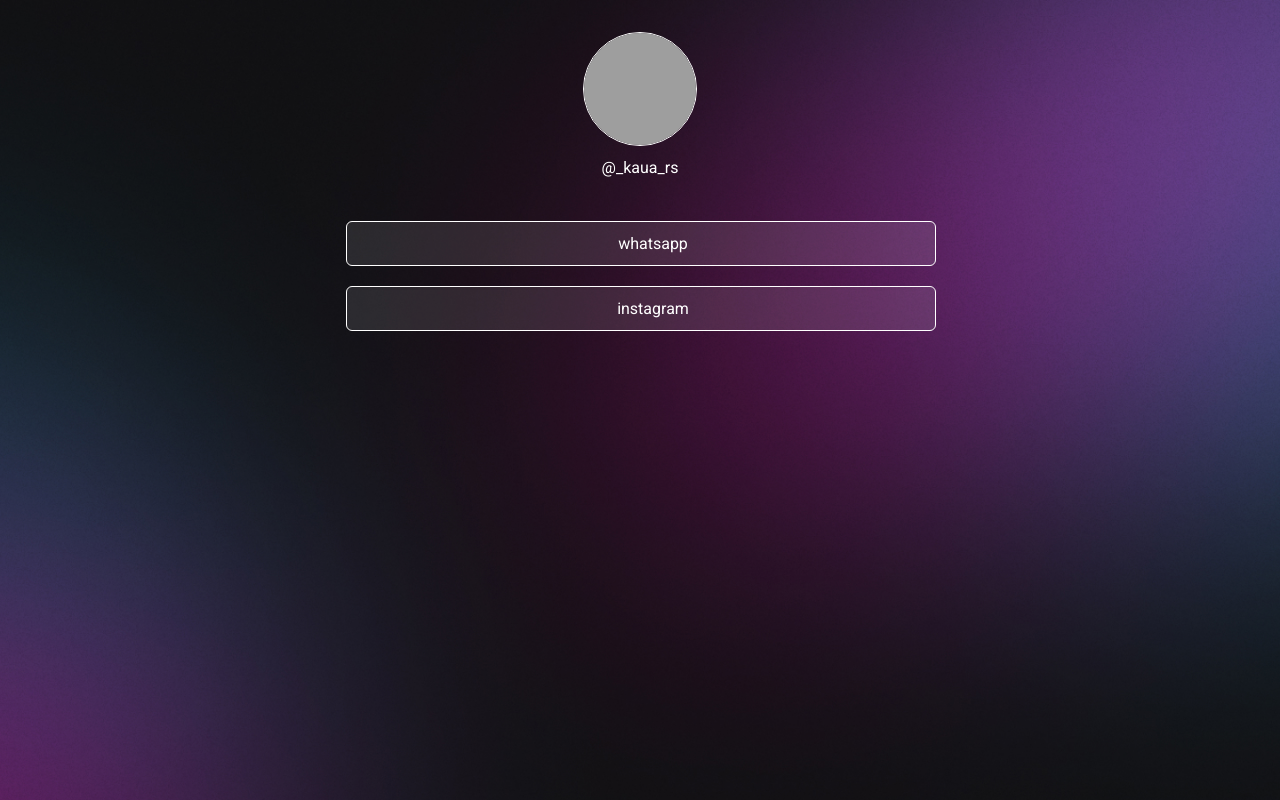
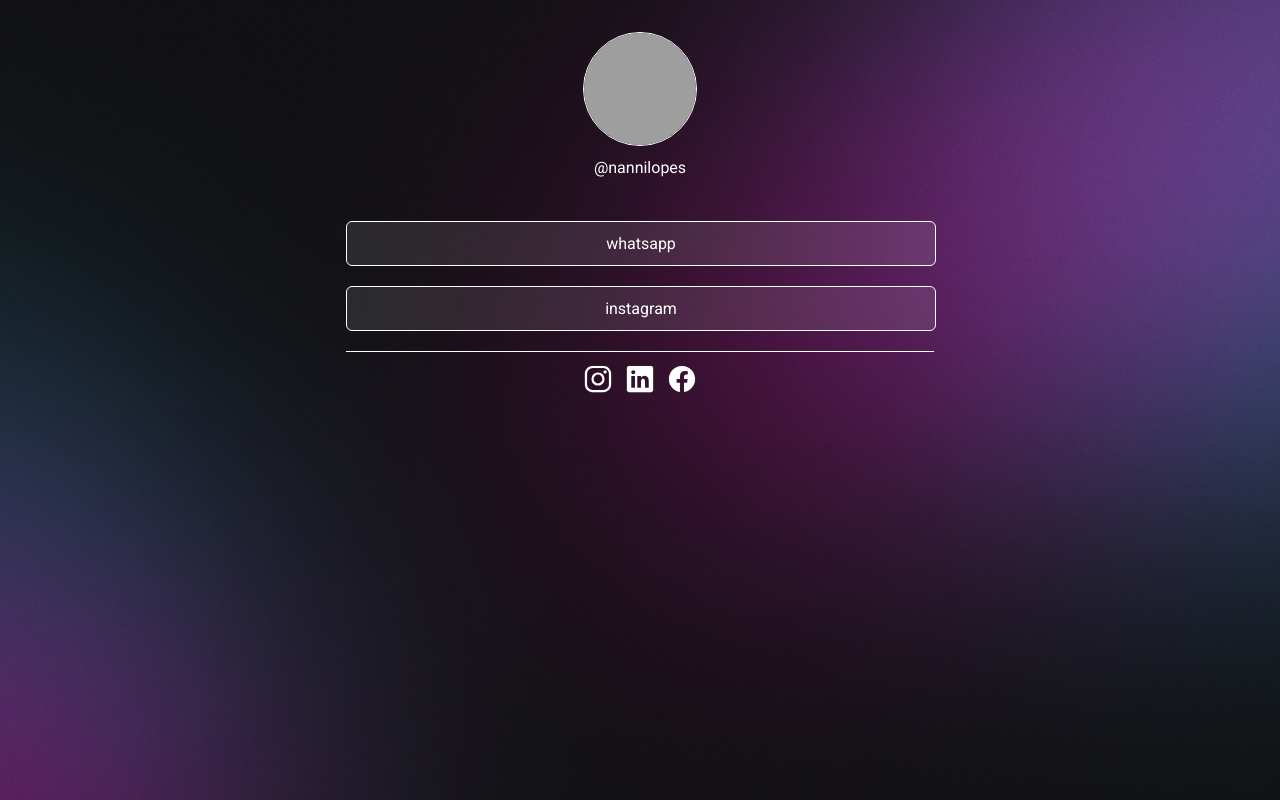
Before and after one commit to nannilopes/devlinks, a plain HTML site: page index.html in a window 1280 px wide. Drawn offline with nearby package versions, Linux system fonts and the light colour scheme; grey boxes are pictures that could not be loaded.

Commit message:
adicionamos icones ao layout

```diff
--- a/index.html
+++ b/index.html
@@ -10,12 +10,14 @@
     <link rel="preconnect" href="https://fonts.googleapis.com">
     <link rel="preconnect" href="https://fonts.gstatic.com" crossorigin>
     <link href="https://fonts.googleapis.com/css2?family=Roboto:ital,wght@0,100..900;1,100..900&display=swap" rel="stylesheet">
+
+    <link rel="stylesheet" href="https://cdnjs.cloudflare.com/ajax/libs/font-awesome/6.5.0/css/all.min.css">
 </head>
 <body>
     <div class="container">
         <div id="profile">
             <img src="https://thumbs.dreamstime.com/b/vetor-de-%C3%ADcone-perfil-do-avatar-padr%C3%A3o-foto-usu%C3%A1rio-m%C3%ADdia-social-183042379.jpg" />
-            <span>@_kaua_rs</span>
+            <span>@nannilopes</span>
         </div>
         <div class="menu">
             <ul>
@@ -24,10 +26,33 @@
                 </li>
                 <li>
                     <a href="https://www.instagram.com/_kaua_rs/?next=%2F">instagram</a>
+
+
                 </li>
             </ul>
         </div>
+
+        <div class="social">
+            <a href="https://www.instagram.com/nannilopes/">
+                <ion-icon name="logo-instagram"></ion-icon>
+            </a>
+             <a href="#" >
+                <ion-icon name="logo-linkedin"></ion-icon>
+
+             </a>
+              <a href="#" >
+                <ion-icon name="logo-facebook"></ion-icon>
+
+             </a>
+
+
+         </div>
+
+
+
     </div>
 
+    <script type="module" src="https://unpkg.com/ionicons@7.1.0/dist/ionicons/ionicons.esm.js"></script>
+    <script nomodule src="https://unpkg.com/ionicons@7.1.0/dist/ionicons/ionicons.js"></script>
 </body>
 </html>
--- a/style.css
+++ b/style.css
@@ -60,7 +60,6 @@ body{
     justify-content: center;
     color: white;
     text-decoration: none;
-    width: 100%;
     height: 100%;
     padding: 12px;
 
@@ -74,3 +73,27 @@ body{
 .menu ul li:hover a{
     color: black;
 }
+
+.social {
+    display: flex;
+    flex-direction: row;
+    justify-content: center;
+    align-items: center;
+    gap:12px;
+    border-top-width: 1px;
+    border-top-color:white;
+    border-top-style: solid;
+    width:100%;
+    padding-top: 12px;
+}
+.social a{
+    color: white;
+    font-size: 30px;
+    text-decoration: none;
+    transition: 0.2s ease;
+
+}
+
+.social a:hover{
+    opacity: 0.5;
+}
```
